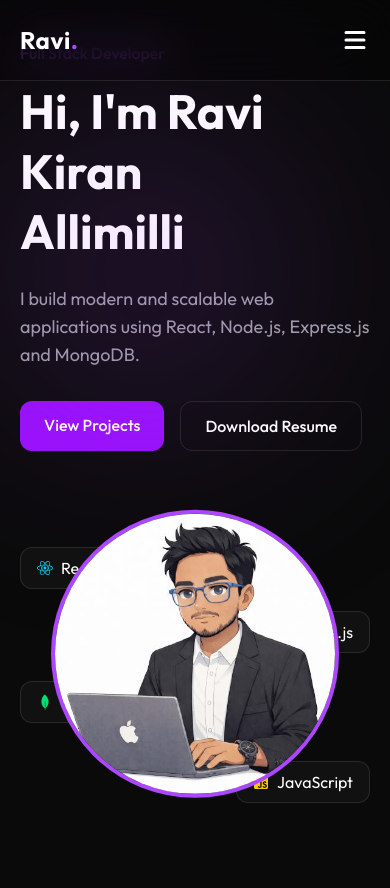
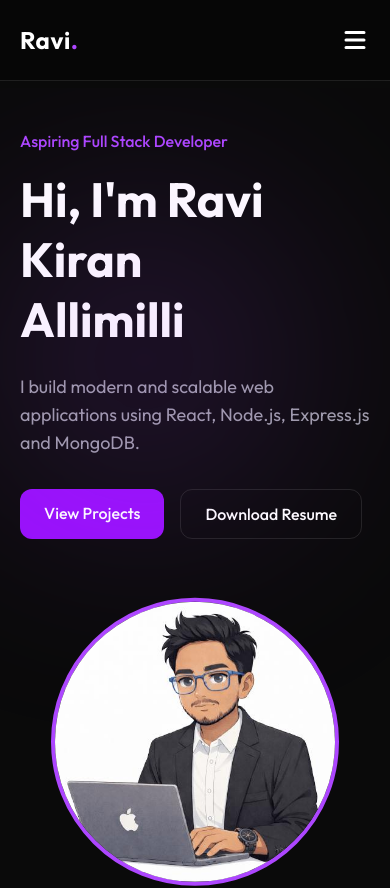
Before and after one commit to ravikiran1411/My_Portfolio, a React (Vite) app in the folder portfolio/: page / in a window 390 px wide. Shown: the top 888 px of the page. Built offline with nearby package versions, Linux system fonts and the light colour scheme.

Commit message:
updated ui in hero page

```diff
--- a/portfolio/src/components/Hero.jsx
+++ b/portfolio/src/components/Hero.jsx
@@ -5,10 +5,7 @@
 
 const Hero = () => {
   return (
-    <section
-      id="home"
-      className="relative min-h-screen flex items-center px-5 lg:px-10 overflow-hidden"
-    >
+    <section id="home" className="relative min-h-screen flex items-center mt-22 sm:mt-0 px-5 lg:px-10 overflow-hidden">
       <div className="absolute top-32 left-0 w-72 h-72 bg-purple-500/20 blur-[120px] rounded-full"></div>
 
       <div className="max-w-7xl mx-auto w-full grid lg:grid-cols-2 gap-16 items-center">
@@ -19,7 +16,7 @@
           transition={{ duration: 0.7 }}
         >
           <p className="text-purple-500 font-medium mb-4">
-            Full Stack Developer
+           Aspiring Full Stack Developer
           </p>
 
           <h1 className="text-5xl md:text-6xl lg:text-7xl font-bold leading-tight">
@@ -60,42 +57,30 @@
             }}
             src={assets.avatar}
             alt="avatar"
-            className="
-              w-72
-              h-72
-              lg:w-96
-              lg:h-96
-              rounded-full
-              object-cover
-              border-4
-              border-purple-500
-              relative
-              z-10
-            "
+            className="w-72 h-72 lg:w-96 lg:h-96 rounded-full object-cover border-4 border-purple-500 relative z-10"
           />
 
-
-          <div className="absolute top-8 left-0 bg-[#111] px-4 py-2 rounded-xl border border-white/10 flex items-center gap-2">
+          <div className="hidden sm:flex absolute top-8 left-0 bg-[#111] px-4 py-2 rounded-xl border border-white/10 flex items-center gap-2">
             <FaReact className="text-cyan-400" />
             React
           </div>
 
-          <div className="absolute top-24 right-0 bg-[#111] px-4 py-2 rounded-xl border border-white/10 flex items-center gap-2">
+          <div className="hidden sm:flex absolute top-24 right-0 bg-[#111] px-4 py-2 rounded-xl border border-white/10 flex items-center gap-2">
             <FaNodeJs className="text-green-500" />
             Node.js
           </div>
 
-          <div className="absolute bottom-20 left-0 bg-[#111] px-4 py-2 rounded-xl border border-white/10 flex items-center gap-2">
+          <div className="hidden sm:flex absolute bottom-20 left-0 bg-[#111] px-4 py-2 rounded-xl border border-white/10 flex items-center gap-2">
             <SiMongodb className="text-green-400" />
             MongoDB
           </div>
 
-          <div className="absolute bottom-0 right-0 bg-[#111] px-4 py-2 rounded-xl border border-white/10 flex items-center gap-2">
+          <div className="hidden sm:flex absolute bottom-0 right-0 bg-[#111] px-4 py-2 rounded-xl border border-white/10 flex items-center gap-2">
             <FaJsSquare className="text-yellow-400" />
             JavaScript
           </div>
 
-          <div className="absolute bottom-32 right-10 bg-[#111] px-4 py-2 rounded-xl border border-white/10 flex items-center gap-2">
+          <div className="hidden sm:flex absolute bottom-20 right-6 bg-[#111] px-4 py-2 rounded-xl border border-white/10 flex items-center gap-2">
             <SiTailwindcss className="text-sky-400" />
             Tailwind
           </div>
```
